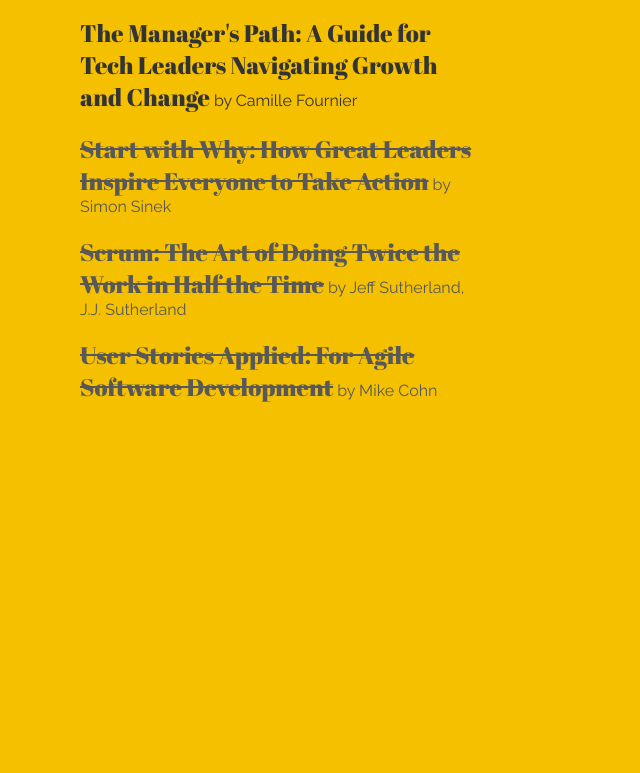
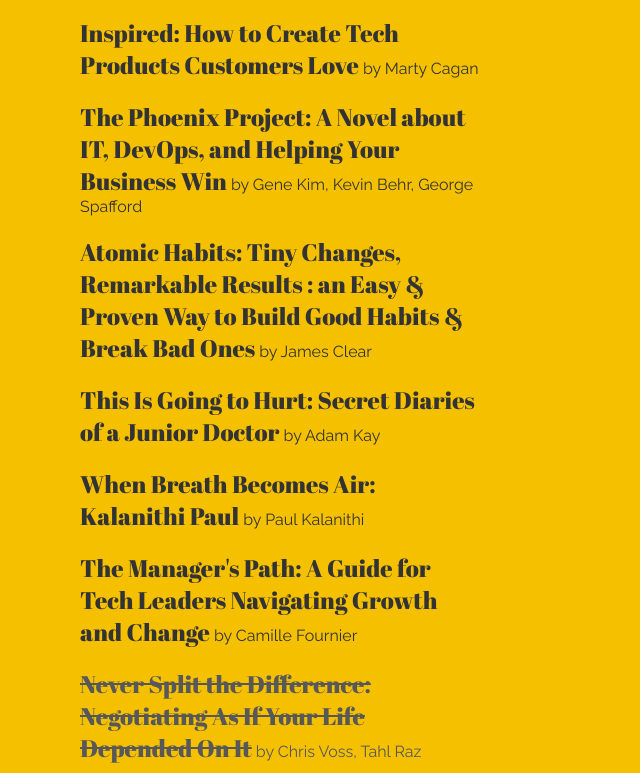
Before and after one commit to Khrystyna/what-i-read, a website: page public/index.html in a window 1280 px wide. Shown: the part 1187-1960 px from the top of the page, without its empty margins (0-640 px from the left). Before the commit the page ends 1630 px from the top, so only its background shows below. Drawn offline with Linux system fonts and the light colour scheme.

Commit message:
feat: added more books from my shelf to to read section :)

```diff
--- a/public/index.html
+++ b/public/index.html
@@ -294,11 +294,66 @@
             <li class="book to-read">
               <a
                 class="book-title"
+                href="https://books.google.nl/books?id=H6x-DwAAQBAJ&dq=phenix+project&source=gbs_navlinks_s"
+              >
+                Inspired: How to Create Tech Products Customers Love</a
+              >
+              by Marty Cagan
+            </li>
+            <li class="book to-read">
+              <a
+                class="book-title"
+                href="https://books.google.nl/books?id=0lU8DwAAQBAJ&dq=inspired&source=gbs_navlinks_s"
+              >
+                The Phoenix Project: A Novel about IT, DevOps, and Helping Your Business Win</a
+              >
+              by Gene Kim, Kevin Behr, George Spafford
+            </li>
+            <li class="book to-read">
+              <a
+                class="book-title"
+                href="https://books.google.nl/books?id=XfFvDwAAQBAJ&dq=atomic+habits&hl=en&sa=X&ved=2ahUKEwi3x83Gx_fsAhWLyYUKHaSSDwoQ6AEwAHoECAAQAg"
+              >
+                Atomic Habits: Tiny Changes, Remarkable Results : an Easy & Proven Way to Build Good Habits & Break Bad
+                Ones</a
+              >
+              by James Clear
+            </li>
+            <li class="book to-read">
+              <a
+                class="book-title"
+                href="https://www.amazon.nl/gp/product/1509899472/ref=ppx_yo_dt_b_asin_title_o00_s00?ie=UTF8&psc=1"
+              >
+                This Is Going to Hurt: Secret Diaries of a Junior Doctor</a
+              >
+              by Adam Kay
+            </li>
+            <li class="book to-read">
+              <a
+                class="book-title"
+                href="https://www.amazon.nl/gp/product/1784701998/ref=ppx_yo_dt_b_asin_title_o00_s00?ie=UTF8&psc=1"
+              >
+                When Breath Becomes Air: Kalanithi Paul</a
+              >
+              by Paul Kalanithi
+            </li>
+            <li class="book to-read">
+              <a
+                class="book-title"
                 href="https://books.google.nl/books/about/The_Manager_s_Path.html?id=xeUpMQAACAAJ&redir_esc=y"
               >
                 The Manager's Path: A Guide for Tech Leaders Navigating Growth and Change</a
               >
               by Camille Fournier
+            </li>
+            <li class="book read">
+              <a
+                class="book-title"
+                href="https://books.google.nl/books/about/Never_Split_the_Difference.html?id=RmdqCgAAQBAJ&redir_esc=y"
+              >
+                Never Split the Difference: Negotiating As If Your Life Depended On It</a
+              >
+              by Chris Voss, Tahl Raz
             </li>
             <li class="book read">
               <a
```
